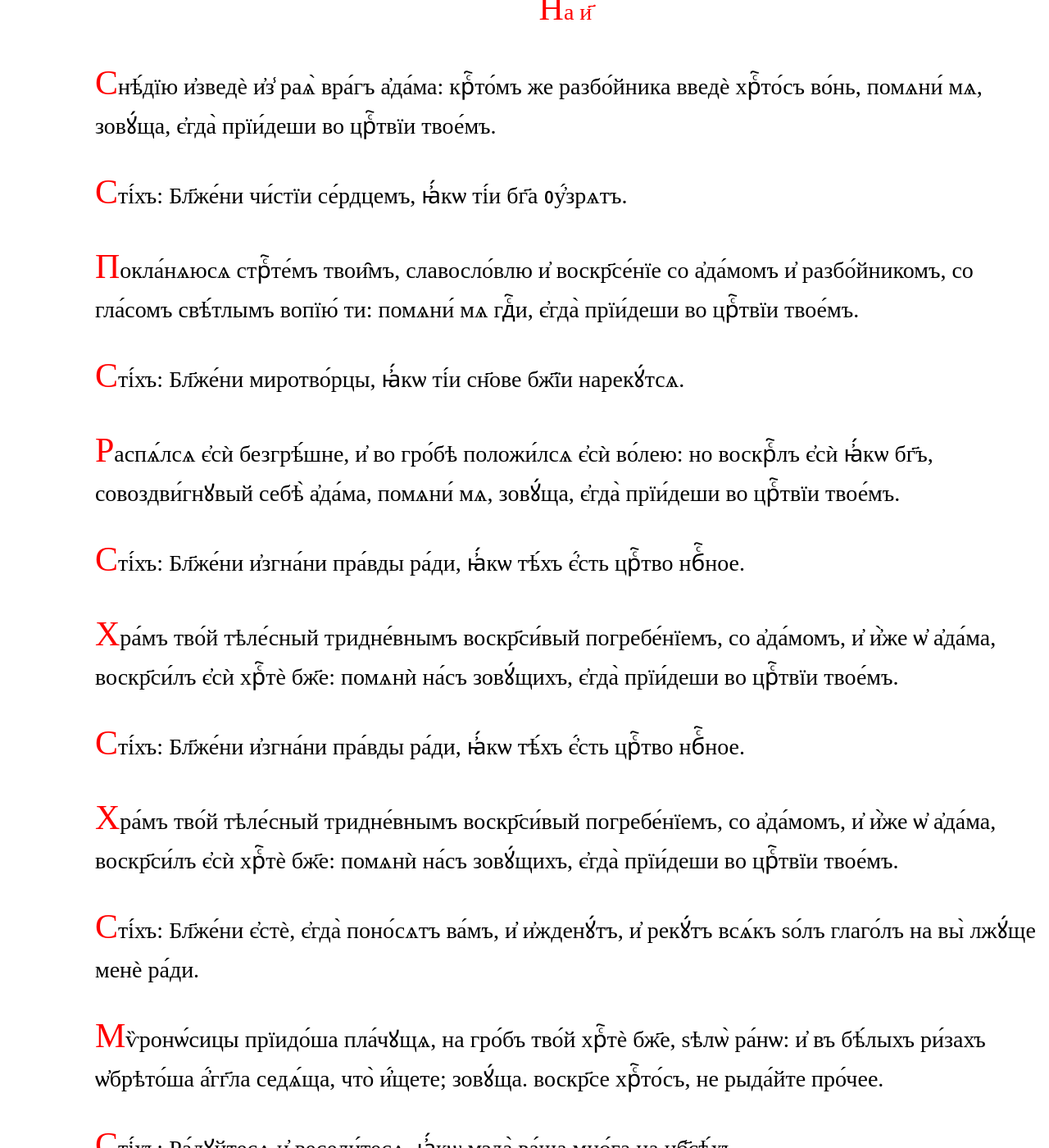
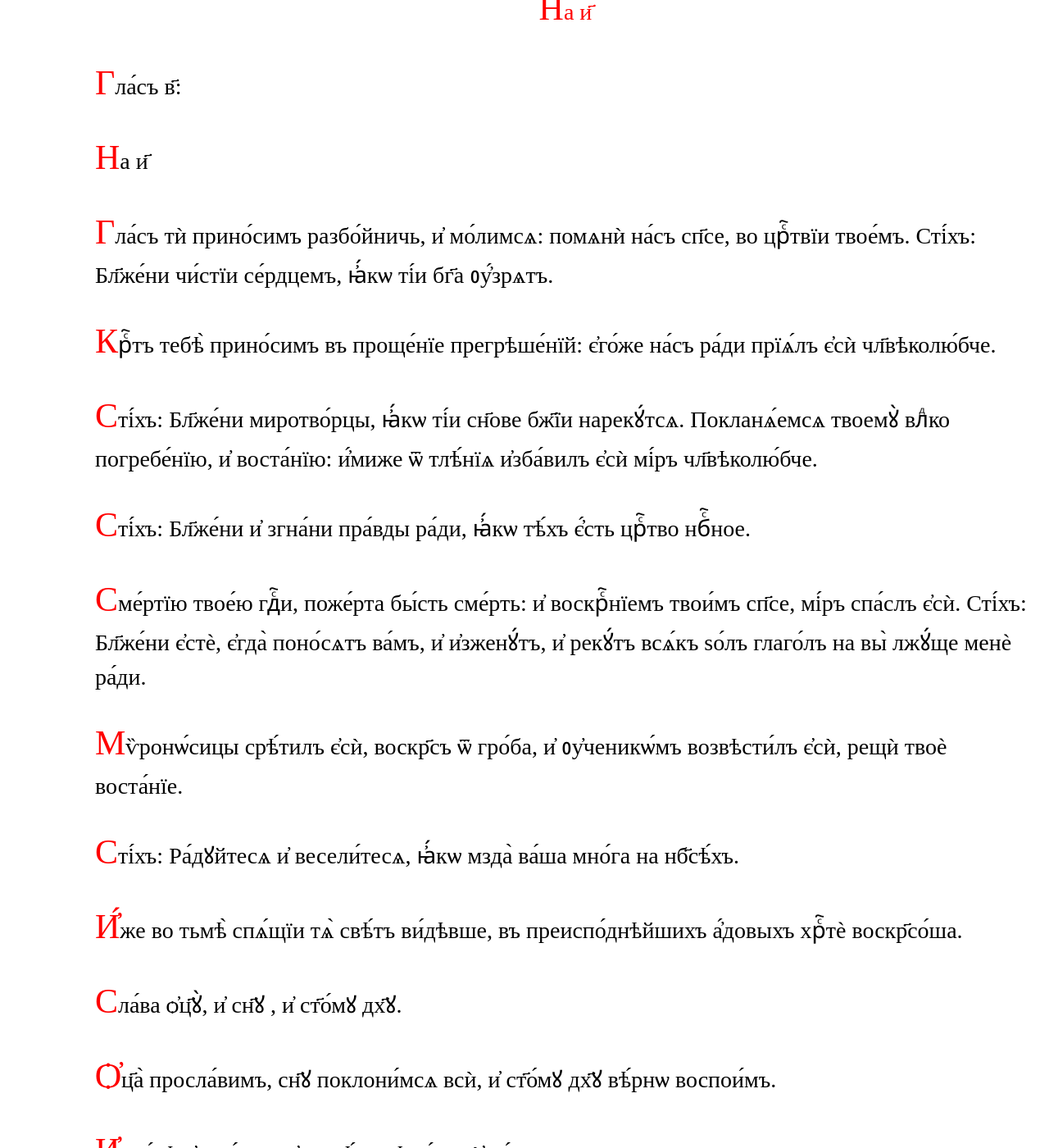
Before and after one commit to markjville/markjville.github.io, a Jekyll site: the page docs/Изобразительная/Гл2.html, which Jekyll copies as it is, in a window 1280 px wide and 1400 px high, scrolled down 235 px. Shown: the whole window at 82% size. Built offline with Jekyll 4.4.1, drawn with Linux system fonts in a browser that asks for light colours; some web fonts are replaced; comment, search, counter and statistics services are not loaded; some of the changed text lies outside the part shown.

Commit message:
Update Гл2.html

```diff
--- a/docs/Изобразительная/Гл2.html
+++ b/docs/Изобразительная/Гл2.html
@@ -40,87 +40,73 @@ p::first-letter {
 <p align="center" style="margin-left: 0.52in"><font color="#ff0000"><font face="Ponomar Unicode">На
 и҃</font></font><br/>
 
-<p style="margin-left: 0.52in"><font face="Ponomar Unicode">Снѣ́дїю и҆зведѐ и҆з̾ раѧ̀ вра́гъ а҆да́ма: крⷭ҇то́мъ же разбо́йника введѐ хрⷭ҇то́съ во́нь, помѧни́ мѧ, зовꙋ́ща, є҆гда̀ прїи́деши во црⷭ҇твїи твое́мъ.</font></p>
-<p style="margin-left: 0.52in"><font face="Ponomar Unicode">Сті́хъ: Бл҃же́ни чи́стїи се́рдцемъ, ꙗ҆́кѡ ті́и бг҃а ᲂу҆́зрѧтъ.</font></p>
-<p style="margin-left: 0.52in"><font face="Ponomar Unicode">Покла́нѧюсѧ
-стрⷭ҇те́мъ твои̑мъ, славосло́влю и҆
-воскр҃се́нїе со а҆да́момъ и҆
-разбо́йникомъ, со гла́сомъ свѣ́тлымъ
-вопїю́ ти: помѧни́ мѧ гдⷭ҇и, є҆гда̀
-прїи́деши во црⷭ҇твїи твое́мъ.</font></p>
-<p style="margin-left: 0.52in"><font face="Ponomar Unicode">Сті́хъ:
+<p style="margin-left: 0.52in; margin-bottom: 0in"><font face="Ponomar Unicode">Гла́съ
+в҃: </font>
+</p>
+<p style="margin-left: 0.52in; margin-bottom: 0in"><font face="Ponomar Unicode">На
+и҃ </font>
+</p>
+<p style="margin-left: 0.52in; margin-bottom: 0in"><font face="Ponomar Unicode">Гла́съ
+тѝ прино́симъ разбо́йничь, и҆ мо́лимсѧ:
+помѧнѝ на́съ сп҃се, во црⷭ҇твїи
+твое́мъ. Сті́хъ: Бл҃же́ни чи́стїи
+се́рдцемъ, ꙗ҆́кѡ ті́и бг҃а ᲂу҆́зрѧтъ.
+</font>
+</p>
+<p style="margin-left: 0.52in; margin-bottom: 0in"><font face="Ponomar Unicode">Крⷭ҇тъ
+тебѣ̀ прино́симъ въ проще́нїе
+прегрѣше́нїй: є҆го́же на́съ ра́ди
+прїѧ́лъ є҆сѝ чл҃вѣколю́бче. </font>
+</p>
+<p style="margin-left: 0.52in; margin-bottom: 0in"><font face="Ponomar Unicode">Сті́хъ:
 Бл҃же́ни миротво́рцы, ꙗ҆́кѡ ті́и сн҃ове
-бж҃їи нарекꙋ́тсѧ.</font></p>
-<p style="margin-left: 0.52in"><font face="Ponomar Unicode">Распѧ́лсѧ
-є҆сѝ безгрѣ́шне, и҆ во гро́бѣ положи́лсѧ
-є҆сѝ во́лею: но воскрⷭ҇лъ є҆сѝ ꙗ҆́кѡ
-бг҃ъ, совоздви́гнꙋвый себѣ̀ а҆да́ма,
-помѧни́ мѧ, зовꙋ́ща, є҆гда̀ прїи́деши
-во црⷭ҇твїи твое́мъ.</font></p>
-<p style="margin-left: 0.52in"><font face="Ponomar Unicode">Сті́хъ:
-Бл҃же́ни и҆згна́ни пра́вды ра́ди, ꙗ҆́кѡ
-тѣ́хъ є҆́сть црⷭ҇тво нбⷭ҇ное.</font></p>
-<p style="margin-left: 0.52in"><font face="Ponomar Unicode">Хра́мъ
-тво́й тѣле́сный тридне́внымъ воскр҃си́вый
-погребе́нїемъ, со а҆да́момъ, и҆ и҆̀же
-ѡ҆ а҆да́ма, воскр҃си́лъ є҆сѝ хрⷭ҇тѐ
-бж҃е: помѧнѝ на́съ зовꙋ́щихъ, є҆гда̀
-прїи́деши во црⷭ҇твїи твое́мъ.</font></p>
+бж҃їи нарекꙋ́тсѧ. Покланѧ́емсѧ твоемꙋ̀
+влⷣко погребе́нїю, и҆ воста́нїю:
+и҆́миже ѿ тлѣ́нїѧ и҆зба́вилъ є҆сѝ
+мі́ръ чл҃вѣколю́бче. </font>
+</p>
 <p style="margin-left: 0.52in; margin-bottom: 0in"><font face="Ponomar Unicode">Сті́хъ:
-Бл҃же́ни и҆згна́ни пра́вды ра́ди, ꙗ҆́кѡ
+Бл҃же́ни и҆ згна́ни пра́вды ра́ди, ꙗ҆́кѡ
 тѣ́хъ є҆́сть црⷭ҇тво нбⷭ҇ное. </font>
 </p>
-<p style="margin-left: 0.52in; margin-bottom: 0in"><font face="Ponomar Unicode">Хра́мъ
-тво́й тѣле́сный тридне́внымъ воскр҃си́вый
-погребе́нїемъ, со а҆да́момъ, и҆ и҆̀же
-ѡ҆ а҆да́ма, воскр҃си́лъ є҆сѝ хрⷭ҇тѐ
-бж҃е: помѧнѝ на́съ зовꙋ́щихъ, є҆гда̀
-прїи́деши во црⷭ҇твїи твое́мъ. </font>
-</p>
-<p style="margin-left: 0.52in; margin-bottom: 0in"><font face="Ponomar Unicode">Сті́хъ:
-Бл҃же́ни є҆стѐ, є҆гда̀ поно́сѧтъ ва́мъ,
-и҆ и҆жденꙋ́тъ, и҆ рекꙋ́тъ всѧ́къ ѕо́лъ
-глаго́лъ на вы̀ лжꙋ́ще менѐ ра́ди. </font>
+<p style="margin-left: 0.52in; margin-bottom: 0in"><font face="Ponomar Unicode">Сме́ртїю
+твое́ю гдⷭ҇и, поже́рта бы́сть сме́рть:
+и҆ воскрⷭ҇нїемъ твои́мъ сп҃се, мі́ръ
+спа́слъ є҆сѝ. Сті́хъ: Бл҃же́ни є҆стѐ,
+є҆гда̀ поно́сѧтъ ва́мъ, и҆ и҆зженꙋ́тъ,
+и҆ рекꙋ́тъ всѧ́къ ѕо́лъ глаго́лъ на
+вы̀ лжꙋ́ще менѐ ра́ди. </font>
 </p>
 <p style="margin-left: 0.52in; margin-bottom: 0in"><font face="Ponomar Unicode">Мѷронѡ́сицы
-прїидо́ша пла́чꙋщѧ, на гро́бъ тво́й
-хрⷭ҇тѐ бж҃е, ѕѣлѡ̀ ра́нѡ: и҆ въ бѣ́лыхъ
-ри́захъ ѡ҆брѣто́ша а҆́гг҃ла седѧ́ща,
-что̀ и҆́щете; зовꙋ́ща. воскр҃се хрⷭ҇то́съ,
-не рыда́йте про́чее. </font>
+срѣ́тилъ є҆сѝ, воскр҃съ ѿ гро́ба, и҆
+ᲂу҆ченикѡ́мъ возвѣсти́лъ є҆сѝ, рещѝ
+твоѐ воста́нїе. </font>
 </p>
 <p style="margin-left: 0.52in; margin-bottom: 0in"><font face="Ponomar Unicode">Сті́хъ:
 Ра́дꙋйтесѧ и҆ весели́тесѧ, ꙗ҆́кѡ мзда̀
 ва́ша мно́га на нб҃сѣ́хъ. </font>
 </p>
-<p style="margin-left: 0.52in; margin-bottom: 0in"><font face="Ponomar Unicode">А҆пⷭ҇ли
-твоѝ гдⷭ҇и на го́рꙋ, а҆́може повелѣ́лъ
-є҆сѝ и҆̀мъ, прише́дше сп҃се, и҆ тѧ̀
-ви́дѣвше поклони́шасѧ и҆̀ хже и҆ посла́лъ
-є҆сѝ во ꙗ҆зы́ки ᲂу҆чи́ти и҆ крести́ти
-ѧ҆̀. </font>
+<p style="margin-left: 0.52in; margin-bottom: 0in"><font face="Ponomar Unicode">И҆́же
+во тьмѣ̀ спѧ́щїи тѧ̀ свѣ́тъ ви́дѣвше,
+въ преиспо́днѣйшихъ а҆́довыхъ хрⷭ҇тѐ
+воскр҃со́ша. </font>
 </p>
 <p style="margin-left: 0.52in; margin-bottom: 0in"><font face="Ponomar Unicode">Сла́ва
 ѻ҆ц҃ꙋ̀, и҆ сн҃ꙋ , и҆ ст҃о́мꙋ дх҃ꙋ. </font>
 </p>
-<p style="margin-left: 0.52in; margin-bottom: 0in"><font face="Ponomar Unicode">Ѻ҆ц҃ꙋ̀
-поклони́мсѧ, и҆ сн҃а славосло́вимъ и҆
-прест҃а́го дх҃а вкꙋ́пѣ воспои́мъ,
-зовꙋ́ще и҆ глаго́люще: всест҃а́ѧ трⷪ҇це,
-сп҃сѝ всѣ́хъ на́съ. </font>
+<p style="margin-left: 0.52in; margin-bottom: 0in"><font face="Ponomar Unicode">Ѻ҆ц҃а̀
+просла́вимъ, сн҃ꙋ поклони́мсѧ всѝ, и҆
+ст҃о́мꙋ дх҃ꙋ вѣ́рнѡ воспои́мъ. </font>
 </p>
 <p style="margin-left: 0.52in; margin-bottom: 0in"><font face="Ponomar Unicode">И҆
 ны́нѣ и҆ при́снѡ, и҆ во вѣ́ки вѣкѡ́въ.
 А҆ми́нь. </font>
 </p>
-<p style="margin-left: 0.52in; margin-bottom: 0in"><font face="Ponomar Unicode">Мт҃рь
-твою̀ приво́дѧтъ ти́ въ мл҃твꙋ, лю́дїе
-твоѝ хрⷭ҇тѐ: мольба́ми є҆ѧ̀ щедрѡ́ты
-твоѧ̑ да́ждь на́мъ бл҃гі́й, да тѧ̀
-прославлѧ́емъ, и҆з̾ гро́ба на́мъ
-возсїѧ́вшаго. </font>
+<p style="margin-left: 0.52in; margin-bottom: 0in"><font face="Ponomar Unicode">Ра́дꙋйсѧ
+прⷭ҇то́ле ѻ҆гнезра́чный. Ра́дꙋйсѧ,
+невѣ́ста неневѣ́стнаѧ. ра́дꙋйсѧ, ꙗ҆́же
+бг҃а человѣ́кѡмъ дв҃о ро́ждшаѧ. </font>
 </p>
-<p style="margin-left: 0.52in; margin-bottom: 0in"><br/>
 
      <script>
 function myFunction() {
```
Also changed, not shown: other parts of docs/Изобразительная/Гл2.html (+1 -1 lines).
